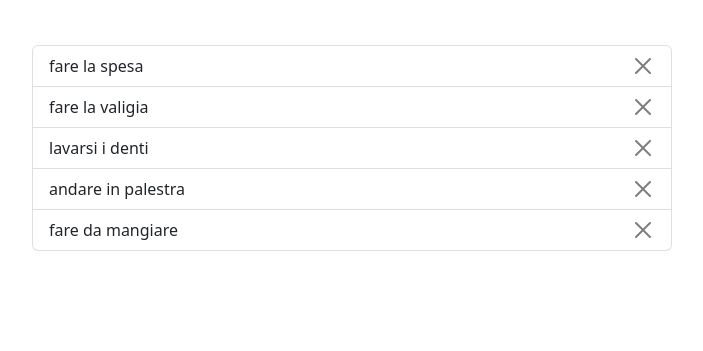
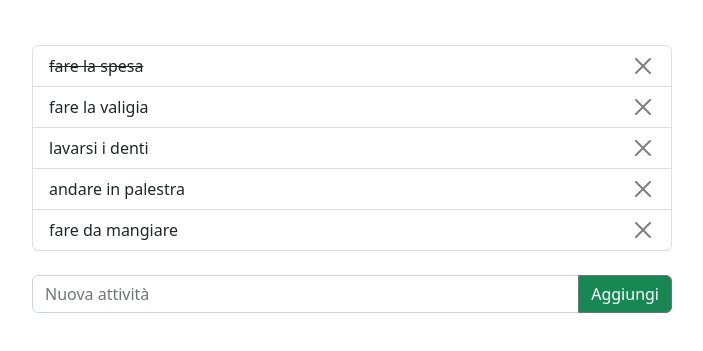
Before and after one commit to Soficius/vue-todolist, a plain HTML site: page index.html in a window 1280 px wide. Shown: the part 123-474 px from the top of the page, without its empty margins (288-991 px from the left). Drawn offline with nearby package versions, Linux system fonts and the light colour scheme.

Commit message:
milestone 1 e 2 finiti

```diff
--- a/index.html
+++ b/index.html
@@ -23,8 +23,16 @@
         </header>
         <main class="w-50 mx-auto pt-3">
             <ul class="list-group my-3">
-                <li v-for ='(task,i) in tasks' class="list-group-item d-flex justify-content-between">{{ task.text }}<button type="button" class="btn-close" @click="delateTask(i)"></button></li>
+                <li v-for ='(task,i) in tasks' class="list-group-item d-flex justify-content-between">
+                    <div :class="{'text-decoration-line-through' : task.done}">{{task.text}}</div>
+                    <button type="button" class="btn-close" @click="delateTask(i)"></button>
+                </li>
+
             </ul>
+            <div class="input-group mt-4">
+                <input type="text" class="form-control" placeholder="Nuova attività" aria-label="Recipient's username" aria-describedby="button-addon2">
+                <button class="btn btn-outline-secondary text-bg-success " type="button" id="button-addon2">Aggiungi</button>
+              </div>
         </main>
     </div>
     <!-- javascript -->
```
